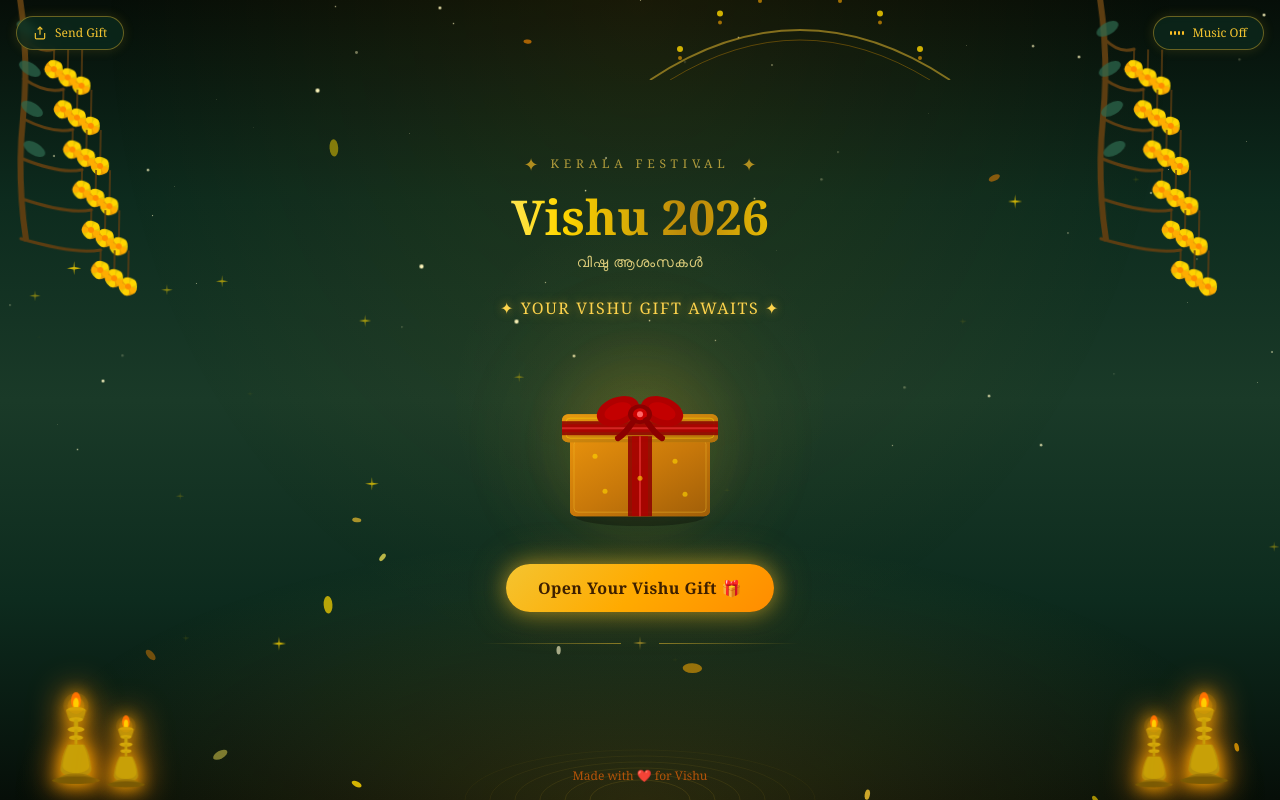
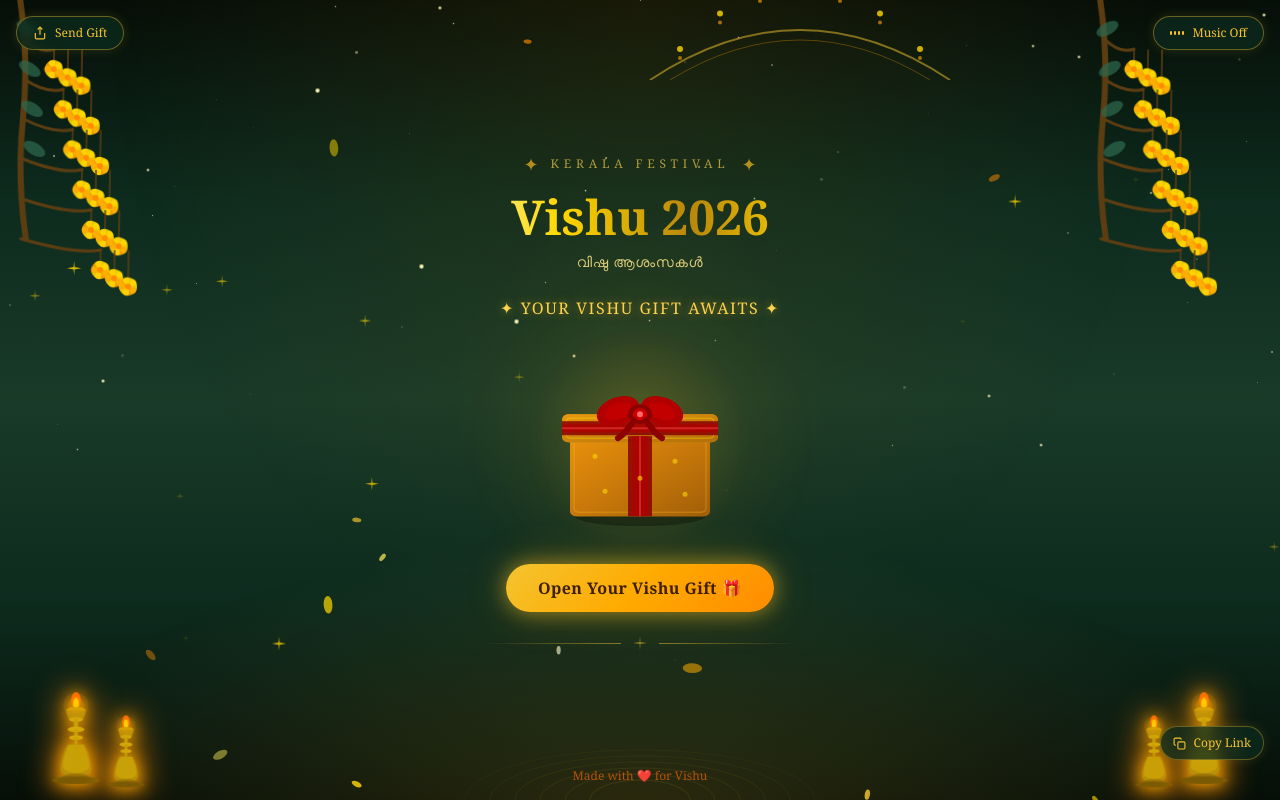
Before and after one commit to shahidmhd/vishu, a Next.js app: page / in a window 1280 px wide. Built offline with nearby package versions, Linux system fonts and the light colour scheme.

Commit message:
Add close button to personalize panel

```diff
--- a/app/components/PersonalizePanel.tsx
+++ b/app/components/PersonalizePanel.tsx
@@ -199,7 +199,7 @@ export default function PersonalizePanel({
               onClick={close}
             />
             <motion.div
-              className="fixed inset-x-0 bottom-0 z-[70] mx-auto max-w-md rounded-t-3xl overflow-hidden"
+              className="fixed inset-x-0 bottom-0 z-[70] mx-auto max-w-md rounded-t-3xl overflow-hidden relative"
               style={{
                 background: 'linear-gradient(170deg, #071a10 0%, #0d2b1e 100%)',
                 border: '1px solid rgba(244,196,48,0.2)',
@@ -233,6 +233,18 @@ export default function PersonalizePanel({
               </div>
 
               <div className="p-6 pb-10">
+                {/* Close button */}
+                <button
+                  onClick={close}
+                  className="absolute top-4 right-4 w-8 h-8 rounded-full flex items-center justify-center transition-all"
+                  style={{ background: 'rgba(255,255,255,0.07)', border: '1px solid rgba(244,196,48,0.2)', color: '#f4c430' }}
+                  aria-label="Close"
+                >
+                  <svg width="14" height="14" viewBox="0 0 24 24" fill="none" stroke="currentColor" strokeWidth="2.5">
+                    <line x1="18" y1="6" x2="6" y2="18" />
+                    <line x1="6" y1="6" x2="18" y2="18" />
+                  </svg>
+                </button>
                 <div className="w-10 h-1 rounded-full bg-amber-700/40 mx-auto mb-4" />
 
                 <AnimatePresence mode="wait">
--- a/app/page.tsx
+++ b/app/page.tsx
@@ -14,6 +14,52 @@ const FloatingPetalsComponent = dynamic(
 const MusicToggle      = dynamic(() => import('./components/MusicToggle'),      { ssr: false })
 const PersonalizePanel = dynamic(() => import('./components/PersonalizePanel'), { ssr: false })
 const KaineetamPay     = dynamic(() => import('./components/KaineetamPay'),     { ssr: false })
+
+function CopyUrlButton() {
+  const [copied, setCopied] = useState(false)
+  const handleCopy = useCallback(() => {
+    navigator.clipboard.writeText(window.location.href).then(() => {
+      setCopied(true)
+      setTimeout(() => setCopied(false), 2000)
+    })
+  }, [])
+  return (
+    <motion.button
+      onClick={handleCopy}
+      className="fixed bottom-10 right-4 z-40 flex items-center gap-2 px-3 py-2 rounded-full backdrop-blur-sm"
+      style={{
+        background: 'rgba(13,43,30,0.75)',
+        border: '1px solid rgba(244,196,48,0.35)',
+        color: copied ? '#4ade80' : '#f4c430',
+        boxShadow: '0 0 12px rgba(244,196,48,0.15)',
+      }}
+      initial={{ opacity: 0, y: 10 }}
+      animate={{ opacity: 1, y: 0 }}
+      transition={{ delay: 2 }}
+      whileHover={{ scale: 1.05, boxShadow: '0 0 20px rgba(244,196,48,0.3)' }}
+      whileTap={{ scale: 0.95 }}
+      aria-label="Copy page URL"
+    >
+      <AnimatePresence mode="wait">
+        {copied ? (
+          <motion.svg key="check" width="13" height="13" viewBox="0 0 24 24" fill="none" stroke="currentColor" strokeWidth="2.5"
+            initial={{ scale: 0 }} animate={{ scale: 1 }} exit={{ scale: 0 }}
+          >
+            <polyline points="20 6 9 17 4 12" />
+          </motion.svg>
+        ) : (
+          <motion.svg key="copy" width="13" height="13" viewBox="0 0 24 24" fill="none" stroke="currentColor" strokeWidth="2"
+            initial={{ scale: 0 }} animate={{ scale: 1 }} exit={{ scale: 0 }}
+          >
+            <rect x="9" y="9" width="13" height="13" rx="2" />
+            <path d="M5 15H4a2 2 0 0 1-2-2V4a2 2 0 0 1 2-2h9a2 2 0 0 1 2 2v1" />
+          </motion.svg>
+        )}
+      </AnimatePresence>
+      <span className="text-xs font-medium">{copied ? 'Copied!' : 'Copy Link'}</span>
+    </motion.button>
+  )
+}
 
 function HomeContent() {
   const searchParams = useSearchParams()
@@ -49,6 +95,7 @@ function HomeContent() {
       <Background />
       <FloatingPetalsComponent />
       <MusicToggle />
+      <CopyUrlButton />
       <PersonalizePanel
         currentName={recipientName}
         onNameChange={setRecipientName}
```
